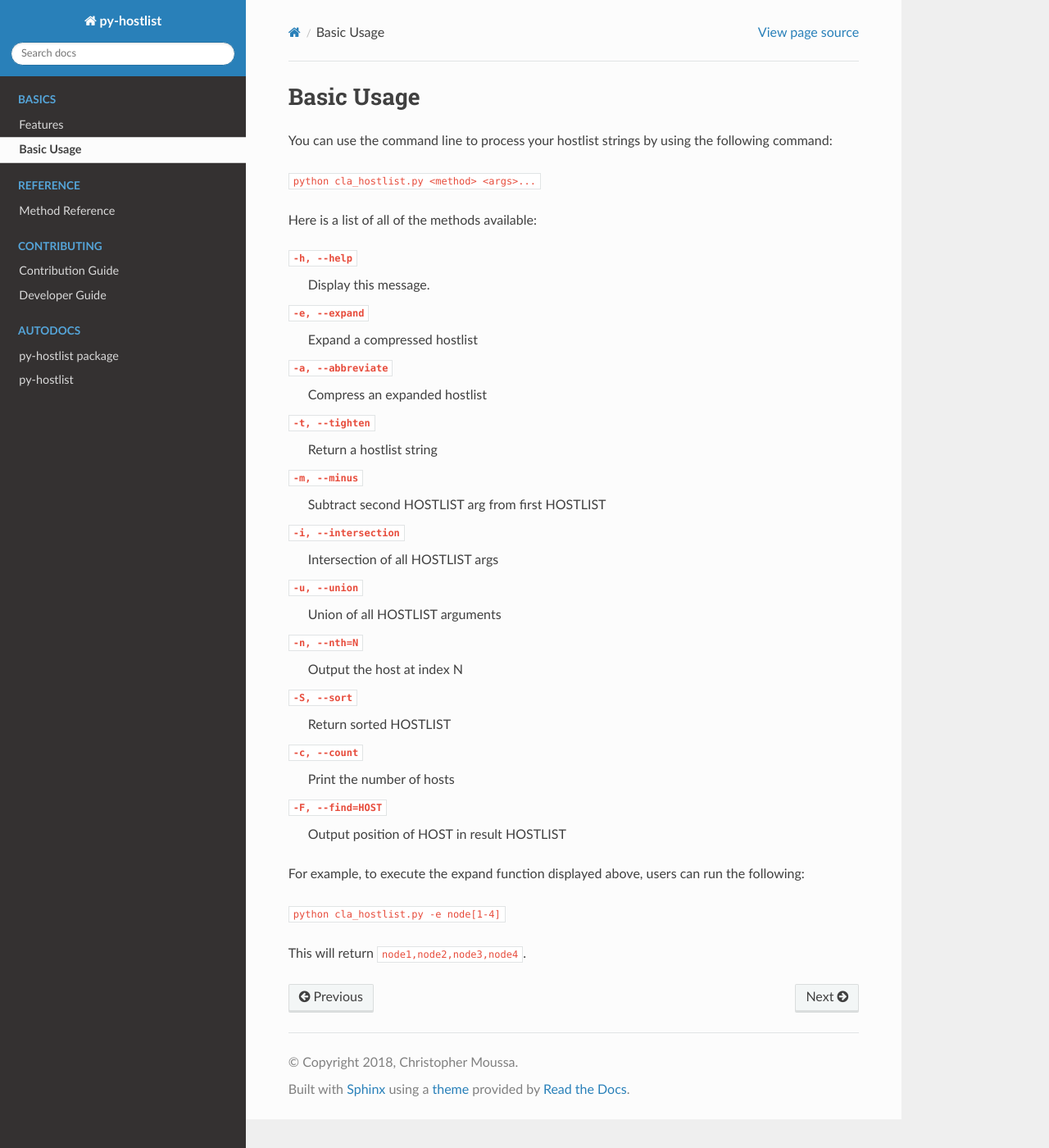
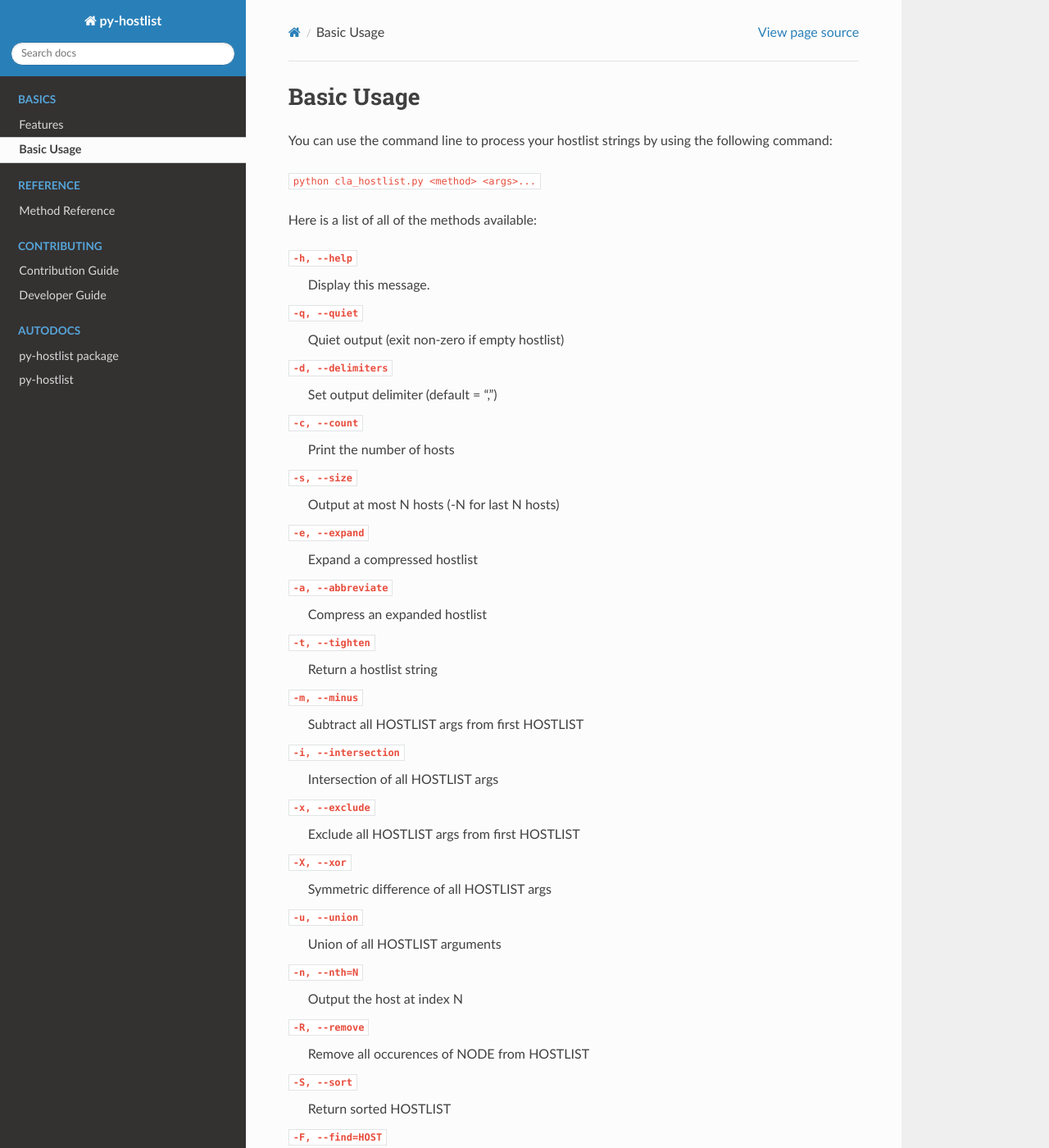
Before and after one commit to LLNL/py-hostlist, a Sphinx documentation site: the page built from docs/source/basic_usage.rst, in a window 1280 px wide and 1400 px high. Shown: the whole window at 82% size. Built offline with Sphinx 7.4.7 and the Read the Docs theme 2.0.0, drawn with Linux system fonts in a browser that asks for light colours.

Commit message:
Updated documentation page on command line arguments

```diff
--- a/docs/source/basic_usage.rst
+++ b/docs/source/basic_usage.rst
@@ -10,6 +10,14 @@ Here is a list of all of the methods available:
 
 ``-h, --help``
  Display this message.
+``-q, --quiet``
+ Quiet output (exit non-zero if empty hostlist)
+``-d, --delimiters``
+ Set output delimiter (default = ",")
+``-c, --count``
+ Print the number of hosts
+``-s, --size``
+ Output at most N hosts (-N for last N hosts)
 ``-e, --expand``
  Expand a compressed hostlist
 ``-a, --abbreviate``
@@ -17,17 +25,21 @@ Here is a list of all of the methods available:
 ``-t, --tighten``
  Return a hostlist string
 ``-m, --minus``
- Subtract second HOSTLIST arg from first HOSTLIST
+ Subtract all HOSTLIST args from first HOSTLIST
 ``-i, --intersection``
  Intersection of all HOSTLIST args
+``-x, --exclude``
+ Exclude all HOSTLIST args from first HOSTLIST
+``-X, --xor``
+ Symmetric difference of all HOSTLIST args
 ``-u, --union``
  Union of all HOSTLIST arguments
 ``-n, --nth=N``
  Output the host at index N
+``-R, --remove``
+ Remove all occurences of NODE from HOSTLIST
 ``-S, --sort``
  Return sorted HOSTLIST
-``-c, --count``
- Print the number of hosts
 ``-F, --find=HOST``
  Output position of HOST in result HOSTLIST
 
```
Also changed, not shown: 1 other file.
